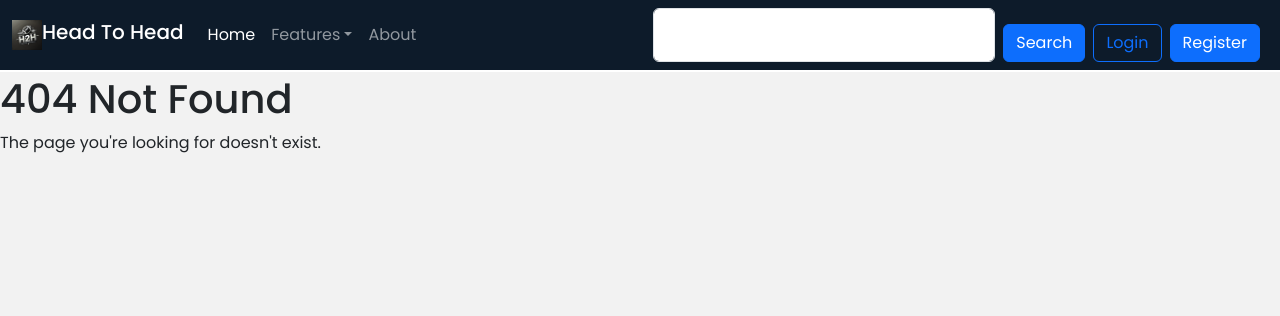
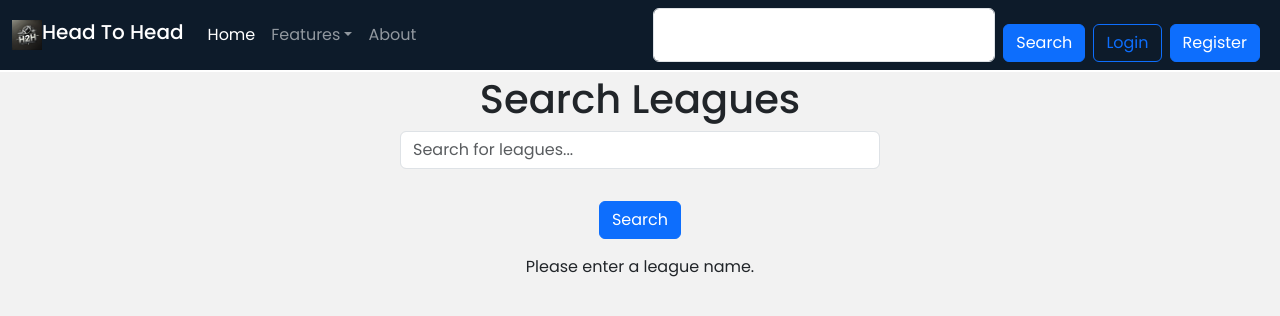
Before and after one commit to bmkinney6/H2H, a React (Vite) app: page /leagues in a window 1280 px wide. Before the commit this address had no page. Shown: the top 316 px of the page. Built offline with nearby package versions, Linux system fonts and the light colour scheme.

Commit message:
Added search league mechanism

```diff
--- a/src/App.tsx
+++ b/src/App.tsx
@@ -18,6 +18,9 @@ import Scout from "./Pages/Scout.tsx";
 import AuthContext from "./Components/AuthContext";
 import Draft from "./Pages/Draft.tsx"; // Adjust the import path as necessary
 import CreateLeaguePage from "./Pages/CreateLeaguePage";
+import SearchLeague from "./Components/SearchLeague";
+import LeagueDetail from "./Pages/LeagueDetail";
+import LeagueScout from "./Pages/LeagueScout";
 
 
 function Logout() {
@@ -70,6 +73,11 @@ function App() {
           <Route path="/logout" element={<Logout />} />
           <Route path="/register" element={<RegisterAndLogout />} />
           <Route path="*" element={<NotFound />} />
+          <Route path="/leagues" element={<SearchLeague />} />
+          <Route path="/leagues/:id" element={<LeagueDetail />} />
+          <Route path="/search-leagues" element={<LeagueScout />} />
+
+
         </Routes>
       </div>
     </Router>
--- a/src/Components/NavBar.tsx
+++ b/src/Components/NavBar.tsx
@@ -6,7 +6,7 @@ function NavBar() {
   const navigate = useNavigate();
 
   const handleHomeClick = () => {
-    navigate("/home"); // Navigate to the home page
+    navigate("/home");
   };
 
   const handlePlayerClick = () => {
@@ -18,7 +18,15 @@ function NavBar() {
   };
 
   const handleCreateLeagueClick = () => {
-    navigate("/create-league"); // Navigate to the create-league page if the user is logged in
+    navigate("/create-league");
+  };
+
+  const handleLeagueClick = () => {
+    navigate("/leagues"); // Navigate to leagues listing page
+  };
+
+  const handleSearchLeaguesClick = () => {
+    navigate("/search-leagues"); // Navigate to search leagues page
   };
 
   return (
@@ -70,13 +78,18 @@ function NavBar() {
                   </a>
                 </li>
                 <li>
-                  <a href="#" className="dropdown-item">
-                    League
+                  <a href="#" className="dropdown-item" onClick={handleLeagueClick}>
+                    View Leagues
                   </a>
                 </li>
                 <li>
                   <a href="#" className="dropdown-item" onClick={handleCreateLeagueClick}>
                     Create League
+                  </a>
+                </li>
+                <li>
+                  <a href="#" className="dropdown-item" onClick={handleSearchLeaguesClick}>
+                    Search Leagues
                   </a>
                 </li>
                 <li>
@@ -114,15 +127,15 @@ function NavBarPre() {
   const navigate = useNavigate();
 
   const handleLoginClick = () => {
-    navigate("/login"); // Navigate to the login page
+    navigate("/login");
   };
 
   const handleRegisterClick = () => {
-    navigate("/register"); // Navigate to the register page
+    navigate("/register");
   };
 
   const handleHomeClick = () => {
-    navigate("/home"); // Navigate to the home page
+    navigate("/home");
   };
 
   return (
--- /dev/null
+++ b/src/Components/SearchLeague.tsx
@@ -0,0 +1,88 @@
+import { useState } from "react";
+import axios from "axios";
+import { useNavigate } from "react-router-dom";
+import { ACCESS_TOKEN } from "../constants.tsx";
+import SearchLeagueForm from "../Components/SearchLeagueForm.tsx"; // Import new search form
+
+type League = {
+  id: string;
+  name: string;
+  owner: string;
+  draft_date: string;
+};
+
+const SearchLeague: React.FC = () => {  // <-- Make sure this does NOT expect props
+  const [leagues, setLeagues] = useState<League[]>([]);
+  const [error, setError] = useState<string | null>(null);
+  const [searchPerformed, setSearchPerformed] = useState<boolean>(false);
+  const navigate = useNavigate();
+
+  const API_URL = "http://localhost:8000/search_leagues/";
+
+
+  const handleSearch = async (query: string) => {
+    if (!query.trim()) return;
+
+    const token = localStorage.getItem(ACCESS_TOKEN); // Ensure the correct key is used
+    if (!token) {
+      setError("You are not authenticated. Please log in.");
+      return;
+    }
+
+    try {
+      const response = await axios.get(`${API_URL}?name=${query}`, {
+        headers: {
+          Authorization: `Bearer ${token}`,
+        },
+      });
+
+      console.log("Search Query:", query); // Log search query
+      console.log("API Response:", response.data); // Log API Response
+      console.log("Leagues:", response.data.results); // Log leagues array
+
+      setLeagues(response.data.results || []);
+      setError(null);
+      setSearchPerformed(true);
+    } catch (err) {
+      console.error("Error fetching leagues:", err);
+      setError("Failed to fetch leagues.");
+    }
+  };
+
+
+
+
+  return (
+    <div>
+      <h1 className="text-center">Search Leagues</h1>
+
+      {/* Use the league-specific search form */}
+      <SearchLeagueForm onSearch={handleSearch} />
+
+      {error && <p className="text-danger text-center">{error}</p>}
+
+      <div className="container mt-3">
+        {!searchPerformed && <p className="text-center">Please enter a league name.</p>}
+
+        {searchPerformed && leagues.length > 0 ? (
+          <ul className="list-group">
+            {leagues.map((league) => (
+              <li
+                key={league.id}
+                className="list-group-item list-group-item-action"
+                style={{ cursor: "pointer" }}
+                onClick={() => navigate(`/leagues/${league.id}`)}
+              >
+                {league.name}
+              </li>
+            ))}
+          </ul>
+        ) : (
+          searchPerformed && <p className="text-center">No leagues found.</p>
+        )}
+      </div>
+    </div>
+  );
+};
+
+export default SearchLeague;
--- /dev/null
+++ b/src/Components/SearchLeagueForm.tsx
@@ -0,0 +1,39 @@
+import React, { useState } from "react";
+
+type SearchLeagueFormProps = {
+  onSearch: (query: string) => void; // Callback function to handle form submission
+};
+
+const SearchLeagueForm: React.FC<SearchLeagueFormProps> = ({ onSearch }) => {
+  const [query, setQuery] = useState<string>("");
+
+  const handleInputChange = (event: React.ChangeEvent<HTMLInputElement>) => {
+    setQuery(event.target.value); // Update query state as user types
+  };
+
+  const handleSubmit = (event: React.FormEvent) => {
+    event.preventDefault();
+    if (query.trim()) {
+      onSearch(query.trim()); // Pass query to parent component on submit
+    } else {
+      console.error("Please enter a league name.");
+    }
+  };
+
+  return (
+    <form onSubmit={handleSubmit} className="form-container text-center">
+      <input
+        type="text"
+        className="form-control mb-3"
+        placeholder="Search for leagues..."
+        value={query}
+        onChange={handleInputChange}
+      />
+      <button className="btn btn-primary" type="submit">
+        Search
+      </button>
+    </form>
+  );
+};
+
+export default SearchLeagueForm;
--- /dev/null
+++ b/src/Pages/LeagueDetail.tsx
@@ -0,0 +1,68 @@
+import { useState, useEffect } from "react";
+import { useParams } from "react-router-dom";
+import axios from "axios";
+import { AxiosError } from "axios";
+import { ACCESS_TOKEN } from "../constants";
+
+type League = {
+  id: string;
+  name: string;
+  owner: string;
+  draft_date: string;
+  time_per_pick: number;
+  positional_betting: boolean;
+};
+
+export default function LeagueDetail() {
+  const { id } = useParams();
+  const [league, setLeague] = useState<League | null>(null);
+  const [error, setError] = useState<string | null>(null);
+
+  const API_URL = import.meta.env.VITE_LEAGUE_URL.replace(/\/$/, ""); // Remove trailing slash if any
+
+  useEffect(() => {
+    const fetchLeagueDetail = async () => {
+      const token = localStorage.getItem(ACCESS_TOKEN); // Ensure the correct key is used
+      if (!token) {
+        setError("You are not authenticated. Please log in.");
+        return;
+      }
+
+      try {
+        const response = await axios.get(`${API_URL}/${id}`, {
+          headers: {
+            Authorization: `Bearer ${token}`,
+          },
+        });
+        console.log("League Details Response:", response.data);
+        setLeague(response.data);
+        setError(null);
+      } catch (err) {
+        const axiosError = err as AxiosError;
+        setError("Failed to fetch league data.");
+      }
+    };
+
+    if (id) fetchLeagueDetail();
+  }, [id, API_URL]); // Include API_URL in the dependency array
+
+  return (
+    <div>
+      <h1 className="text-center">League Details</h1>
+
+      {error && <p className="text-danger text-center">{error}</p>}
+
+      {league ? (
+        <div className="league-info text-center">
+          <h3>{league.name}</h3>
+          <h5>Owner: {league.owner}</h5>
+          <p>Draft Date: {new Date(league.draft_date).toLocaleString()}</p>
+          <p>Time Per Pick: {league.time_per_pick} seconds</p>
+          <p>Positional Betting: {league.positional_betting ? "Enabled" : "Disabled"}</p>
+        </div>
+      ) : (
+        <p className="text-center">Loading...</p>
+      )}
+    </div>
+  );
+}
--- /dev/null
+++ b/src/Pages/LeagueScout.tsx
@@ -0,0 +1,12 @@
+// src/Pages/LeagueSearch.tsx
+
+import { useState } from "react";
+import SearchLeague from "../Components/SearchLeague";  // Import your search component
+
+export default function LeagueSearch() {
+  return (
+    <div className="container-fluid">
+      <SearchLeague />  {/* Your league search component */}
+    </div>
+  );
+}
```
Also changed, not shown: 1 other file (tests, documents, lock files or other folders).
